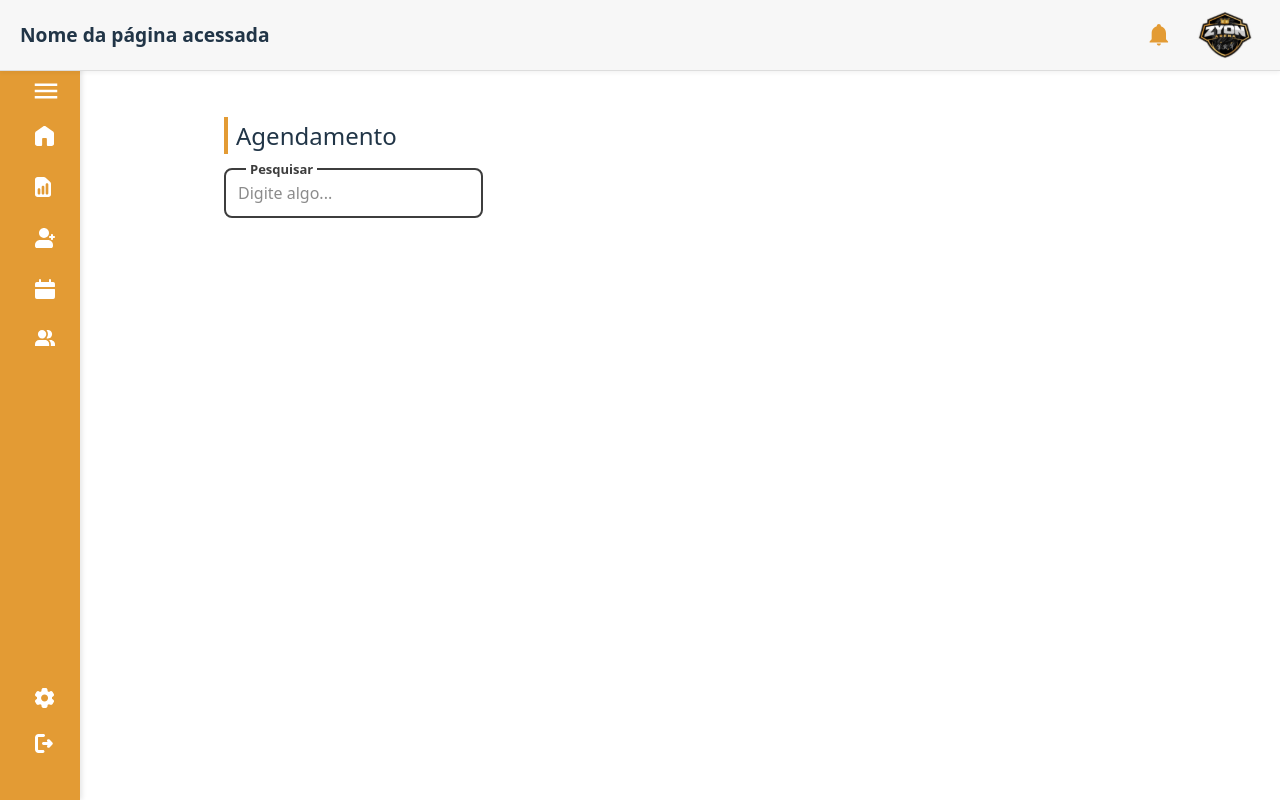
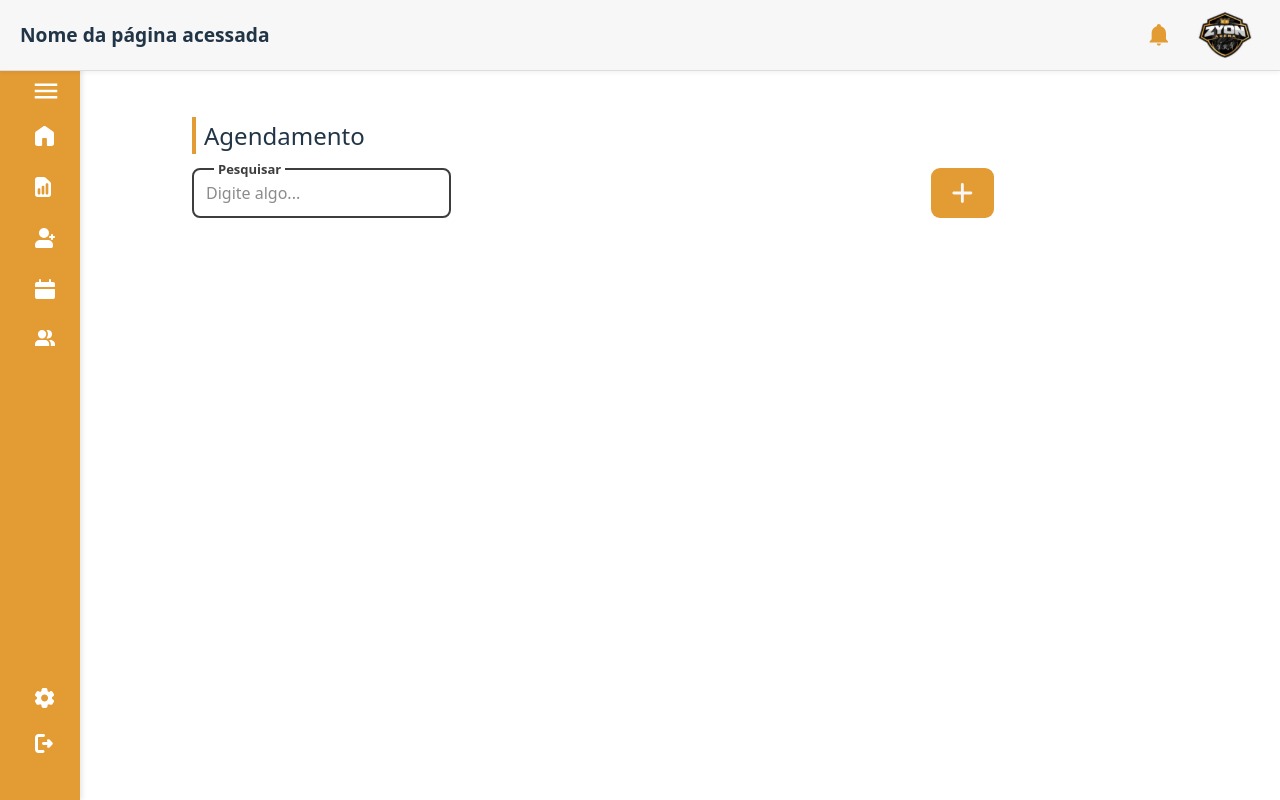
Before and after one commit to soouzaana/Ghours, a Vue app: page / in a window 1280 px wide. Built offline with nearby package versions, Linux system fonts and the light colour scheme.

Commit message:
style: adjust layout and padding for MainLayout and Inicio components :art:

```diff
--- a/src/components/MainLayout/MainLayout.vue
+++ b/src/components/MainLayout/MainLayout.vue
@@ -47,7 +47,8 @@ main {
   display: flex;
   flex-direction: column;
   padding-top: 6rem;
-  padding-left: 10rem;
+  padding-left: 12rem; /* pequeno espaço para sidebar */
+  padding-right: 2rem; /* pequena borda à direita */
   height: 100vh;
   width: 100%;
   box-sizing: border-box;
@@ -82,8 +83,7 @@ main {
 
 .content {
   flex: 1;
-  padding: 1.5rem 4rem;
-  overflow-y: auto;
+  padding: 1.5rem 0; /* sem padding horizontal extra */
   width: 100%;
   margin: 0;
 }
--- a/src/components/Section/Inicio/Inicio.vue
+++ b/src/components/Section/Inicio/Inicio.vue
@@ -1,8 +1,11 @@
-<script setup>
-import { Form } from "vee-validate";
+<script setup lang="ts">
+import { ref } from "vue";
 import MainLayout from "../../MainLayout/MainLayout.vue";
-import router from "../../../router";
 import TextField from "../../VV/TextField.vue";
+import ButtonDefault from "../../UI/Button/Default/Default.vue";
+import IconAdd from "../../Icons/Add.vue";
+
+const search = ref("");
 </script>
 
 <template>
@@ -13,7 +16,9 @@ import TextField from "../../VV/TextField.vue";
         v-model="search"
         label="Pesquisar"
         placeholder="Digite algo..."
+        class="flex-1"
       />
+      <ButtonDefault><IconAdd></IconAdd> </ButtonDefault>
     </div>
   </MainLayout>
 </template>
@@ -21,8 +26,17 @@ import TextField from "../../VV/TextField.vue";
 <style scoped>
 .main-title::before {
   content: "";
+  width: 8px;
+  height: 100%;
   border: 2px solid #e39b34;
   margin-right: 0.5rem;
-  height: auto;
+}
+
+.top-section {
+  width: 100%;
+  display: flex;
+  justify-content: space-between;
+  align-items: center;
+  gap: 30rem;
 }
 </style>
--- /dev/null
+++ b/src/components/UI/Button/Default/Default.vue
@@ -0,0 +1,58 @@
+<script setup lang="ts">
+type Props = { outlineOnClink?: boolean };
+const { outlineOnClink = true } = defineProps<Props>();
+</script>
+
+<template>
+  <button class="ui-button" :class="{ 'button-outline': outlineOnClink }">
+    <span v-if="$slots['start-icon']" class="icon-slot">
+      <slot name="start-icon" />
+    </span>
+
+    <p class="button-text">
+      <slot />
+    </p>
+
+    <span v-if="$slots['end-icon']" class="icon-slot">
+      <slot name="end-icon" />
+    </span>
+  </button>
+</template>
+
+<style scoped>
+.ui-button {
+  display: flex;
+  align-items: center;
+  gap: 1rem;
+  padding: 0.875rem 1.25rem;
+  border-radius: 0.5625rem;
+  background-color: #e39b34;
+  color: #f7f7f7;
+  font-weight: 600;
+  text-align: center;
+  cursor: pointer;
+  transition: box-shadow 0.2s ease;
+}
+
+.ui-button:disabled {
+  background-color: #e39b34;
+  opacity: 0.5;
+  cursor: not-allowed;
+}
+
+.button-outline:focus,
+.button-outline:focus-within {
+  box-shadow: 0 0 0.5px 5px rgba(227, 155, 52, 0.3);
+  outline: none;
+}
+
+.icon-slot {
+  width: 1.25rem; /* w-5 equivalente */
+  display: flex;
+  justify-content: center;
+}
+
+.button-text {
+  flex: 1;
+}
+</style>
```
